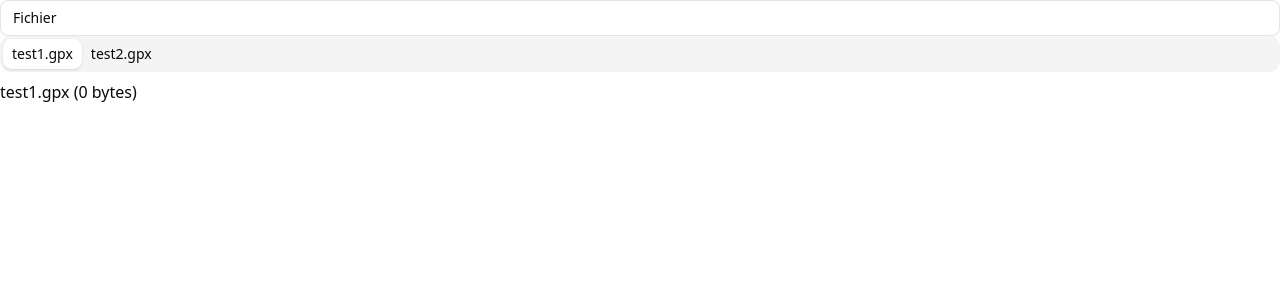
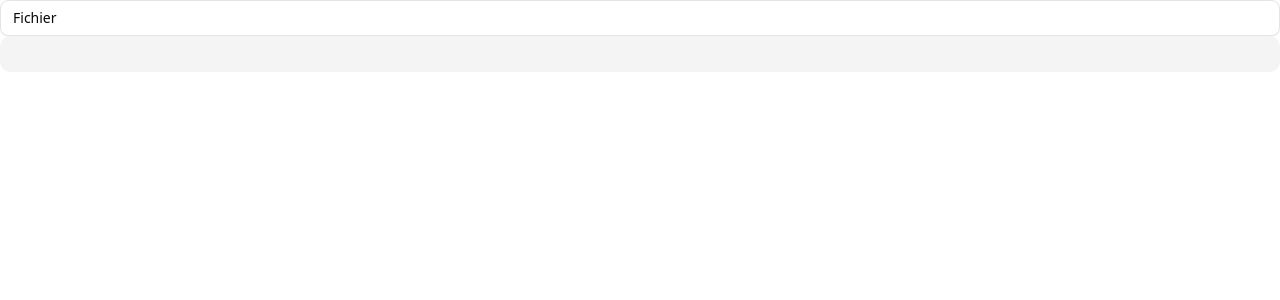
Before and after one commit to ValentinPeltier/gpx-analyzer, a Next.js app: page / in a window 1280 px wide. Shown: the top 300 px of the page. Built offline with nearby package versions, Linux system fonts and the light colour scheme.

Commit message:
🐛 (app): remove test data

```diff
--- a/app/page.tsx
+++ b/app/page.tsx
@@ -6,14 +6,9 @@ import { FileTabs } from "@/components/file-tabs";
 import GpxFile from "@/utils/GpxFile";
 
 export default function Home() {
-    const [files, setFiles] = useState<GpxFile[]>([
-        new GpxFile("test1.gpx", ""),
-        new GpxFile("test2.gpx", ""),
-    ]);
-    const recentFileNames = [
-        "recent1.gpx",
-    ];
-    const [currentFileName, setCurrentFileName] = useState<string>(files[0].getName());
+    const [files, setFiles] = useState<GpxFile[]>([]);
+    const recentFileNames: string[] = [];
+    const [currentFileName, setCurrentFileName] = useState<string>();
 
     const openFile = (file: GpxFile) => {
         // If the file is not already open
```
